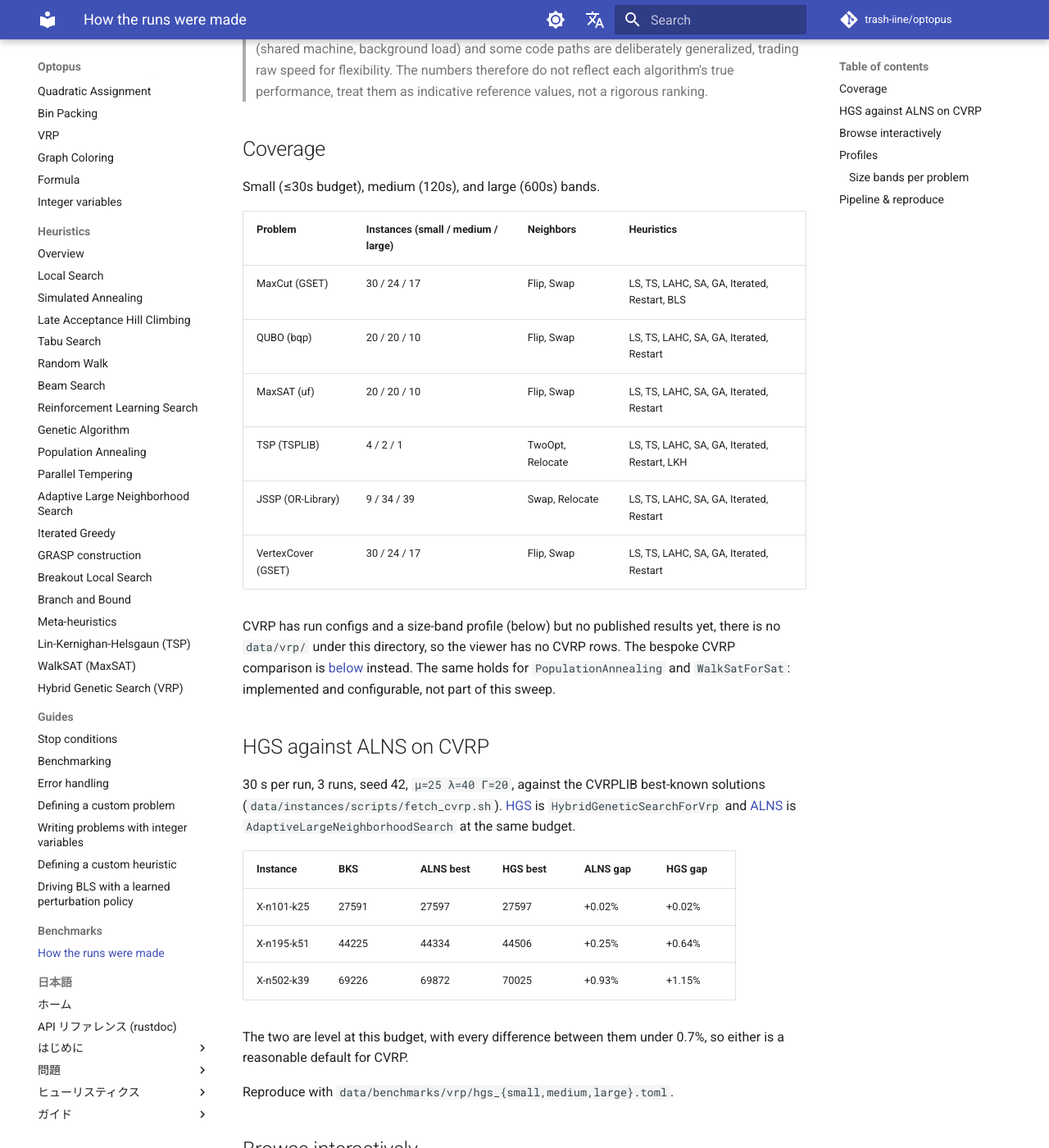
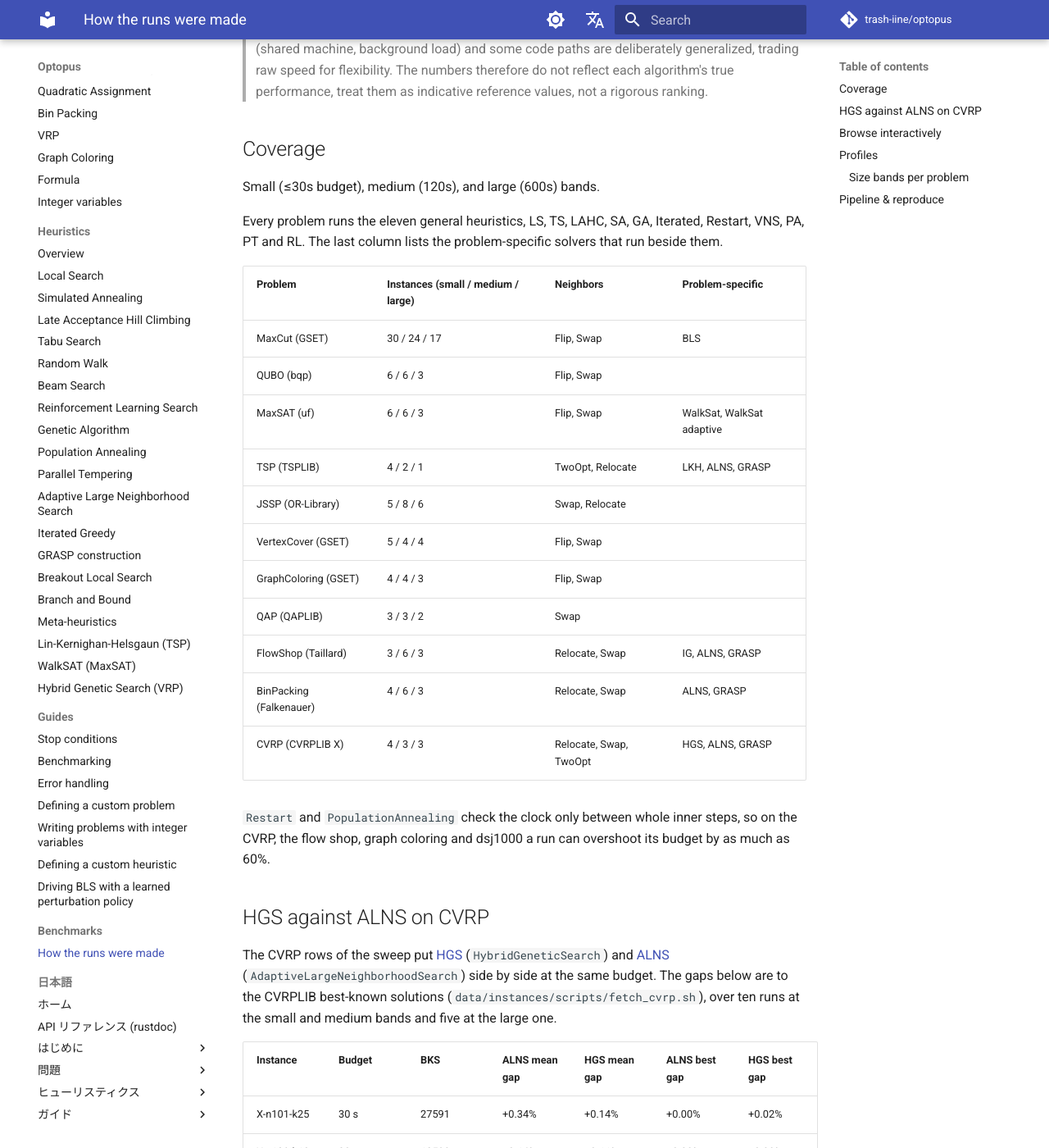
Before and after one commit to trash-iine/optopus, an MkDocs documentation site: the page built from docs/benchmarks/README.md, in a window 1280 px wide and 1400 px high, scrolled down 369 px. Shown: the whole window at 82% size. Built offline with MkDocs 1.6.1 and Material for MkDocs 9.7.7, drawn with Linux system fonts in a browser that asks for light colours; comment, search, counter and statistics services are not loaded; some of the changed text lies outside the part shown.

Commit message:
DOCS: the benchmark page describes the 2026-10 sweep, and a local site build leaves out the raw results under each problem
Claude-Session: https://claude.ai/code/session_01HQcvVhP4ujFYmX2teopPp1

```diff
--- a/docs/benchmarks/README.md
+++ b/docs/benchmarks/README.md
@@ -18,38 +18,53 @@ settings are what they are, and how to reproduce a run.
 
 Small (≤30s budget), medium (120s), and large (600s) bands.
 
-| Problem | Instances (small / medium / large) | Neighbors | Heuristics |
+Every problem runs the eleven general heuristics, LS, TS, LAHC, SA, GA,
+Iterated, Restart, VNS, PA, PT and RL. The last column lists the
+problem-specific solvers that run beside them.
+
+| Problem | Instances (small / medium / large) | Neighbors | Problem-specific |
 |---|---|---|---|
-| MaxCut (GSET) | 30 / 24 / 17 | Flip, Swap | LS, TS, LAHC, SA, GA, Iterated, Restart, BLS |
-| QUBO (bqp) | 20 / 20 / 10 | Flip, Swap | LS, TS, LAHC, SA, GA, Iterated, Restart |
-| MaxSAT (uf) | 20 / 20 / 10 | Flip, Swap | LS, TS, LAHC, SA, GA, Iterated, Restart |
-| TSP (TSPLIB) | 4 / 2 / 1 | TwoOpt, Relocate | LS, TS, LAHC, SA, GA, Iterated, Restart, LKH |
-| JSSP (OR-Library) | 9 / 34 / 39 | Swap, Relocate | LS, TS, LAHC, SA, GA, Iterated, Restart |
-| VertexCover (GSET) | 30 / 24 / 17 | Flip, Swap | LS, TS, LAHC, SA, GA, Iterated, Restart |
+| MaxCut (GSET) | 30 / 24 / 17 | Flip, Swap | BLS |
+| QUBO (bqp) | 6 / 6 / 3 | Flip, Swap | |
+| MaxSAT (uf) | 6 / 6 / 3 | Flip, Swap | WalkSat, WalkSat adaptive |
+| TSP (TSPLIB) | 4 / 2 / 1 | TwoOpt, Relocate | LKH, ALNS, GRASP |
+| JSSP (OR-Library) | 5 / 8 / 6 | Swap, Relocate | |
+| VertexCover (GSET) | 5 / 4 / 4 | Flip, Swap | |
+| GraphColoring (GSET) | 4 / 4 / 3 | Flip, Swap | |
+| QAP (QAPLIB) | 3 / 3 / 2 | Swap | |
+| FlowShop (Taillard) | 3 / 6 / 3 | Relocate, Swap | IG, ALNS, GRASP |
+| BinPacking (Falkenauer) | 4 / 6 / 3 | Relocate, Swap | ALNS, GRASP |
+| CVRP (CVRPLIB X) | 4 / 3 / 3 | Relocate, Swap, TwoOpt | HGS, ALNS, GRASP |
 
-CVRP has run configs and a size-band profile (below) but no published
-results yet, there is no `data/vrp/` under this directory, so the viewer has
-no CVRP rows. The bespoke CVRP comparison is
-[below](#hgs-against-alns-on-cvrp) instead. The same holds for
-`PopulationAnnealing` and `WalkSatForSat`: implemented and
-configurable, not part of this sweep.
+`Restart` and `PopulationAnnealing` check the clock only between whole inner
+steps, so on the CVRP, the flow shop, graph coloring and dsj1000 a run can
+overshoot its budget by as much as 60%.
 
 ## HGS against ALNS on CVRP
 
-30 s per run, 3 runs, seed 42, `μ=25 λ=40 Γ=20`, against the CVRPLIB best-known
-solutions (`data/instances/scripts/fetch_cvrp.sh`).
-[HGS](../heuristics/hgs.md) is `HybridGeneticSearchForVrp` and
-[ALNS](../heuristics/alns.md) is `AdaptiveLargeNeighborhoodSearch` at the same
-budget.
+The CVRP rows of the sweep put [HGS](../heuristics/hgs.md)
+(`HybridGeneticSearch`) and [ALNS](../heuristics/alns.md)
+(`AdaptiveLargeNeighborhoodSearch`) side by side at the same budget. The gaps
+below are to the CVRPLIB best-known solutions
+(`data/instances/scripts/fetch_cvrp.sh`), over ten runs at the small and medium
+bands and five at the large one.
 
-| Instance | BKS | ALNS best | HGS best | ALNS gap | HGS gap |
-|---|---|---|---|---|---|
-| X-n101-k25 | 27591 | 27597 | 27597 | +0.02% | +0.02% |
-| X-n195-k51 | 44225 | 44334 | 44506 | +0.25% | +0.64% |
-| X-n502-k39 | 69226 | 69872 | 70025 | +0.93% | +1.15% |
+| Instance | Budget | BKS | ALNS mean gap | HGS mean gap | ALNS best gap | HGS best gap |
+|---|---|---|---|---|---|---|
+| X-n101-k25 | 30 s | 27591 | +0.34% | +0.14% | +0.00% | +0.02% |
+| X-n139-k10 | 30 s | 13590 | +0.14% | +0.11% | +0.00% | +0.00% |
+| X-n176-k26 | 30 s | 47812 | +1.47% | +1.11% | +0.98% | +0.83% |
+| X-n195-k51 | 30 s | 44225 | +1.91% | +0.64% | +1.55% | +0.46% |
+| X-n214-k11 | 120 s | 10856 | +1.30% | +1.22% | +0.43% | +0.79% |
+| X-n303-k21 | 120 s | 21736 | +1.23% | +1.66% | +0.63% | +1.32% |
+| X-n401-k29 | 120 s | 66154 | +1.51% | +1.80% | +0.96% | +1.57% |
+| X-n502-k39 | 600 s | 69226 | +0.25% | +0.76% | +0.19% | +0.64% |
+| X-n701-k44 | 600 s | 81923 | +2.20% | +3.17% | +2.09% | +2.91% |
+| X-n1001-k43 | 600 s | 72355 | +3.07% | +5.11% | +2.95% | +4.62% |
 
-The two are level at this budget, with every difference between them under
-0.7%, so either is a reasonable default for CVRP.
+HGS is ahead on the small instances and ALNS from about 300 customers up, and
+the lead of ALNS widens on the largest two. GRASP, the third solver in these
+configs, ends 4% to 22% above the best-known solution.
 
 Reproduce with `data/benchmarks/vrp/hgs_{small,medium,large}.toml`.
 
@@ -77,7 +92,9 @@ below, so results from different runs remain comparable.
 `num_runs = 5` for every (problem, heuristic, instance) triple, and `seed = 42` on every config so per-run
 seeds are derived deterministically. The small and medium bands of the 2026-10 sweep
 ran ten runs, the count before this profile, and so did its BLS runs on the G-set
-graphs of 1000 and 10000 vertices.
+graphs of 1000 and 10000 vertices. That sweep ran the runs of one
+(instance, heuristic) pair on ten threads through the small band and most of
+the medium one, and on five threads from there on.
 
 ### Size bands per problem
 
@@ -89,6 +106,10 @@ graphs of 1000 and 10000 vertices.
 | TSP (TSPLIB) | burma14, eil51, att48, berlin52 | eil101, ch150 | dsj1000 |
 | JSSP (OR-Library) | ft06, ft10, ft20, la01, abz5 | la06, la11, la16, la19, la21, la24, abz7, orb01 | la26, la32, la36, swv01, swv11, yn1 |
 | VertexCover | G1, G11, G14, G43, G51 | G22, G32, G35, G48 | G55, G58, G70, G81 |
+| GraphColoring | G1, G11, G14, G43 | G22, G32, G35, G48 | G55, G62, G70 |
+| QAP (QAPLIB) | nug20, tai20a, tai30a | sko42, tai40a, tai60a | sko100a, tai100a |
+| FlowShop (Taillard) | ta001, ta011, ta021 | ta031, ta041, ta051, ta061, ta071, ta081 | ta091, ta101, ta111 |
+| BinPacking (Falkenauer) | t60, u120 (two of each) | t120, t249, u250 (two of each) | t501, u500, u1000 (one of each) |
 | CVRP (CVRPLIB X) | X-n101, X-n139, X-n176, X-n195 | X-n214, X-n303, X-n401 | X-n502, X-n701, X-n1001 |
 
 ## Pipeline & reproduce
--- a/mkdocs.yml
+++ b/mkdocs.yml
@@ -61,8 +61,8 @@ markdown_extensions:
 # the pattern keeps a local build matching what CI publishes.
 exclude_docs: |
   benchmarks/render.py
-  benchmarks/data/*.toml
-  !benchmarks/data/*.slim.toml
+  benchmarks/data/**/*.toml
+  !benchmarks/data/**/*.slim.toml
 
 # rustdoc ships a Markdown font license under `static.files/`, which would
 # otherwise be reported as a page missing from the nav. Nothing under `api/`
```
